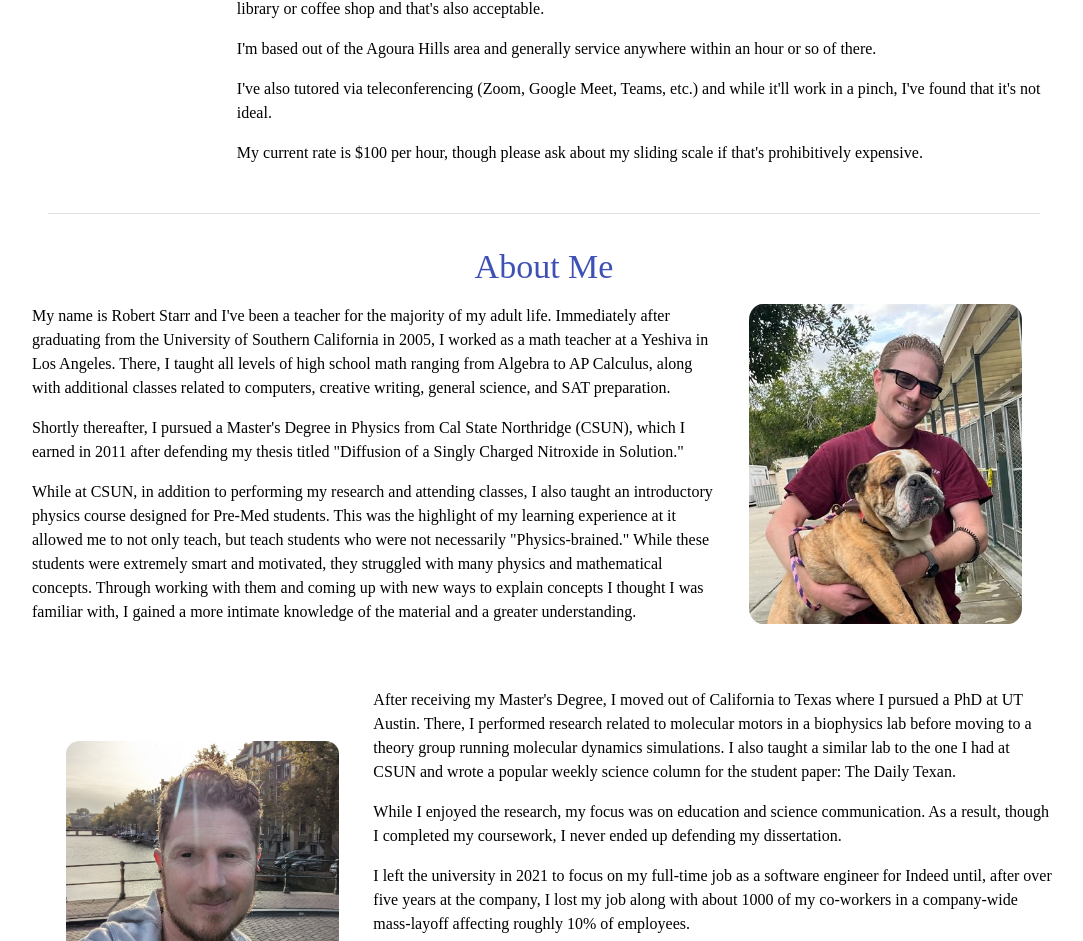
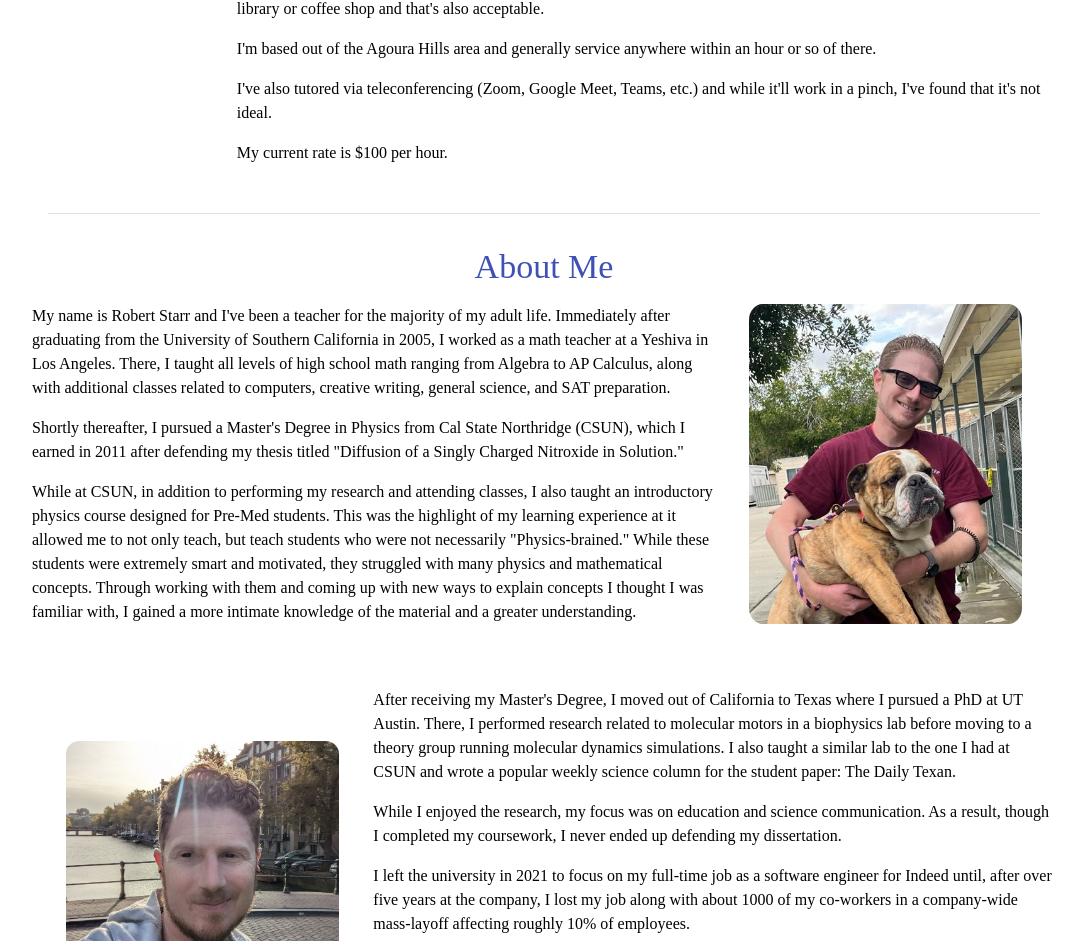
Before and after one commit to robertkstarr/starrtutoring, a React (Vite) app: page / in a window 1280 px wide. Shown: the part 938-1879 px from the top of the page, without its empty margins (96-1179 px from the left). Built offline with nearby package versions, Linux system fonts and the light colour scheme.

Commit message:
Removed sliding scale

```diff
--- a/src/Content/TutoringServices/TutoringServices.tsx
+++ b/src/Content/TutoringServices/TutoringServices.tsx
@@ -44,10 +44,7 @@
           I've also tutored via teleconferencing (Zoom, Google Meet, Teams,
           etc.) and while it'll work in a pinch, I've found that it's not ideal.
         </Paragraph>
-        <Paragraph>
-          My current rate is ${HOURLY_RATE} per hour, though please ask about my
-          sliding scale if that's prohibitively expensive.
-        </Paragraph>
+        <Paragraph>My current rate is ${HOURLY_RATE} per hour.</Paragraph>
       </>
     </DefaultComponent>
   );
```
